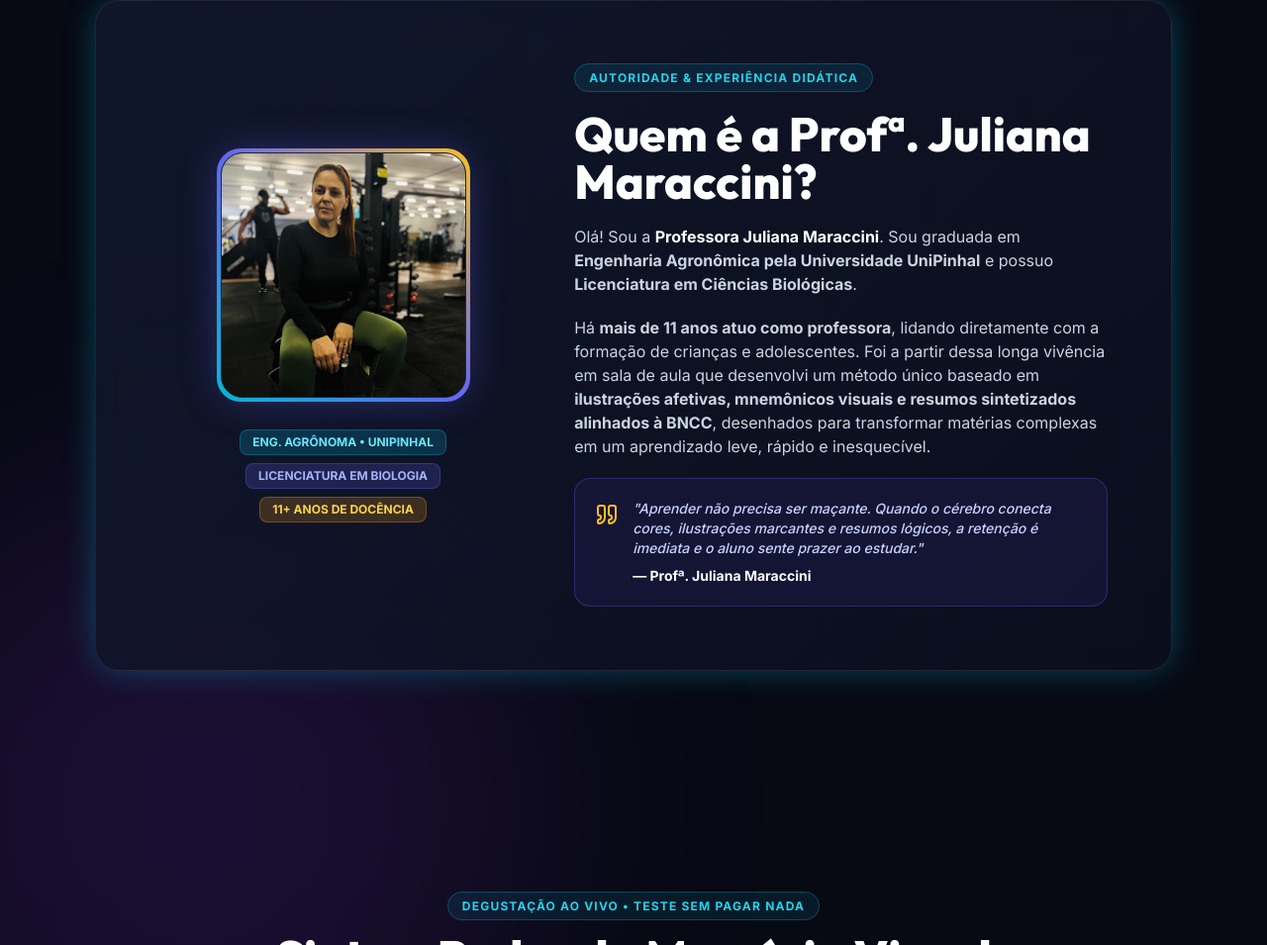
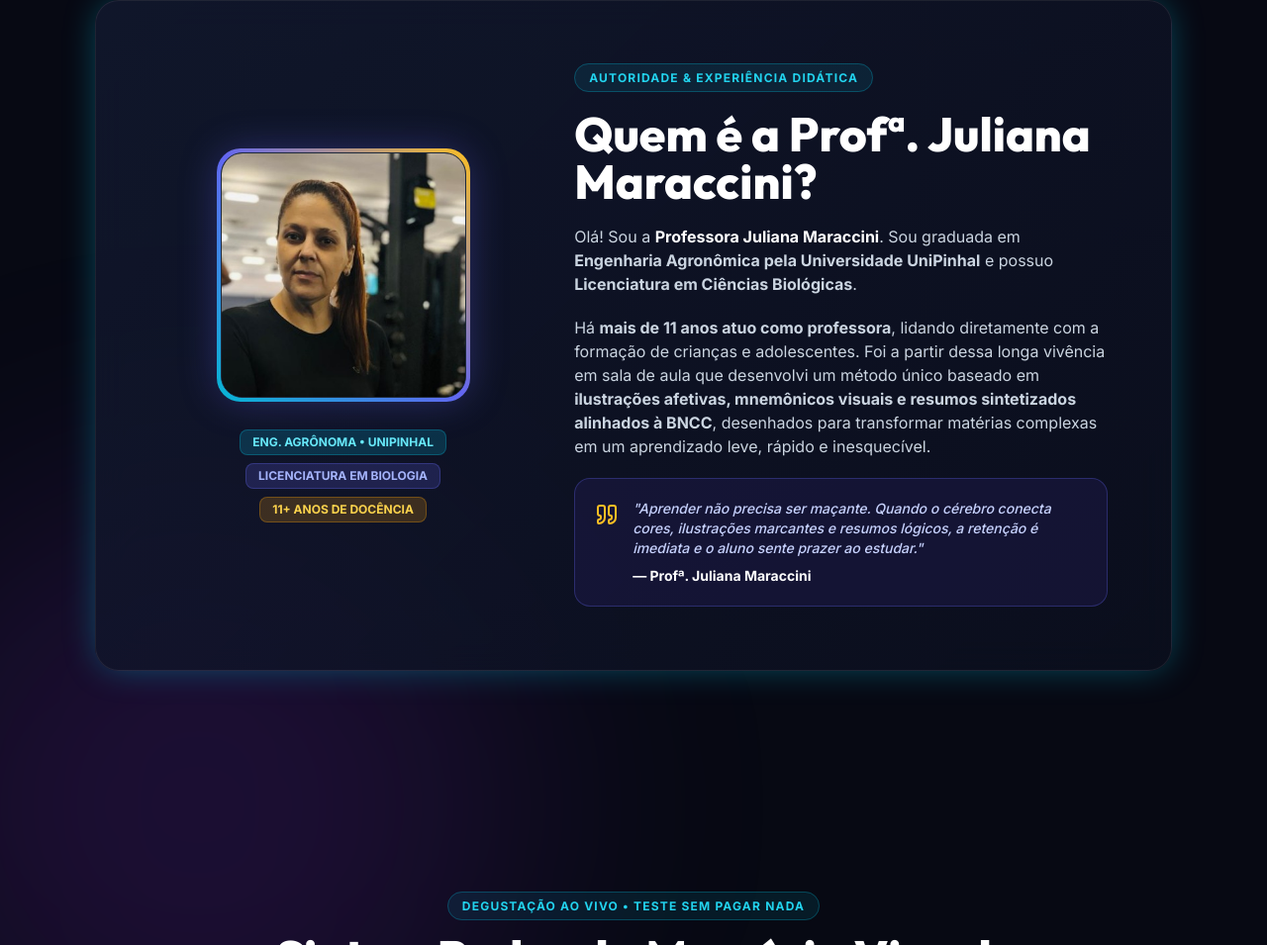
Before and after one commit to guilherme-olivera/portal-maraccini, a website built with Vite: page index.html in a window 1280 px wide. Shown: the part 1249-2204 px from the top of the page at 99% size. Built offline with nearby package versions, Linux system fonts and the light colour scheme.

Commit message:
feat: enquadramento focado no rosto da Prof. Juliana

```diff
--- a/index.html
+++ b/index.html
@@ -182,7 +182,7 @@
             <div class="lg:col-span-5 flex flex-col items-center text-center">
               <div class="relative w-56 h-56 sm:w-64 sm:h-64 rounded-3xl bg-gradient-to-tr from-cyan-500 via-indigo-500 to-amber-400 p-1 shadow-glow-purple mb-5">
                 <div class="w-full h-full rounded-[22px] bg-slate-950 flex flex-col items-center justify-center overflow-hidden border border-slate-800">
-                  <img src="/assets/foto_prof_juliana.jpg" alt="Profª. Juliana Maraccini" class="w-full h-full object-cover object-[center_12%] rounded-xl">
+                  <img src="/assets/foto_prof_juliana.jpg" alt="Profª. Juliana Maraccini" class="w-full h-full object-cover object-[center_10%] scale-[2.1] origin-top rounded-xl">
                 </div>
               </div>
 
```
